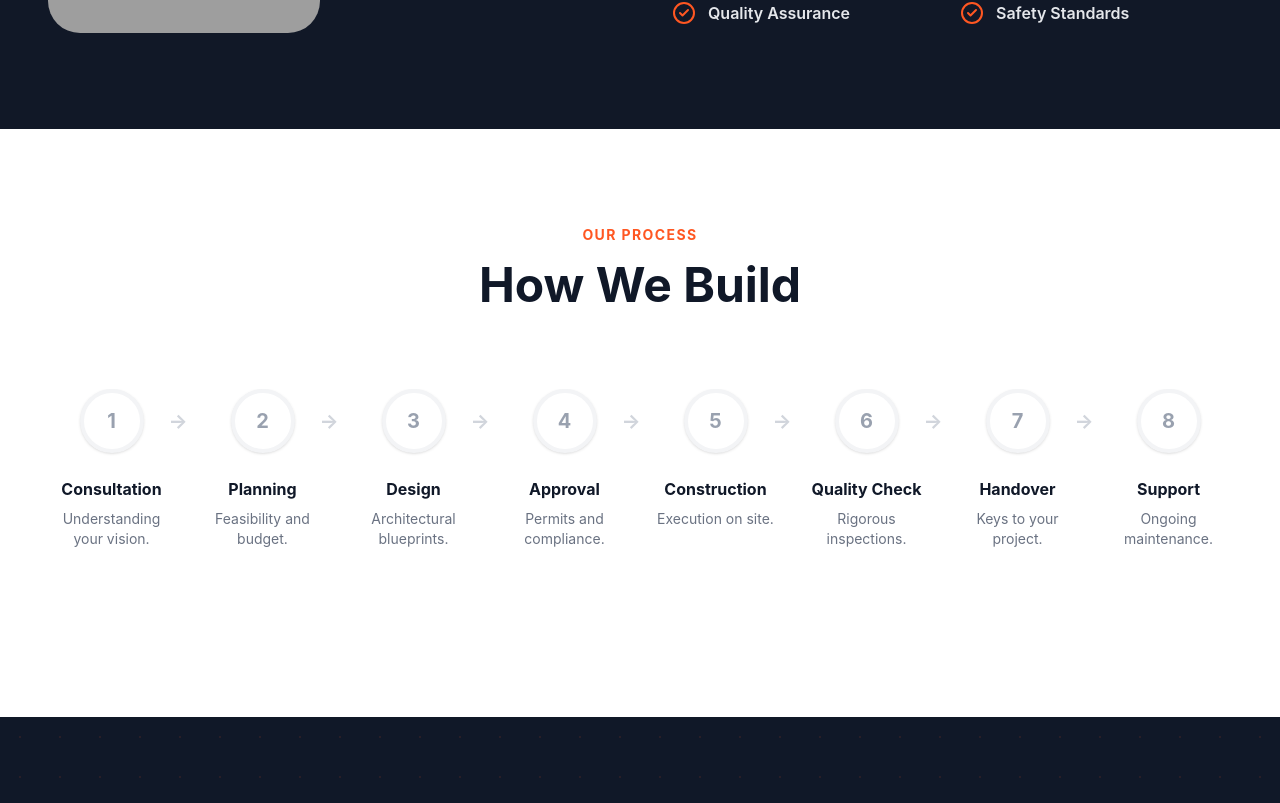
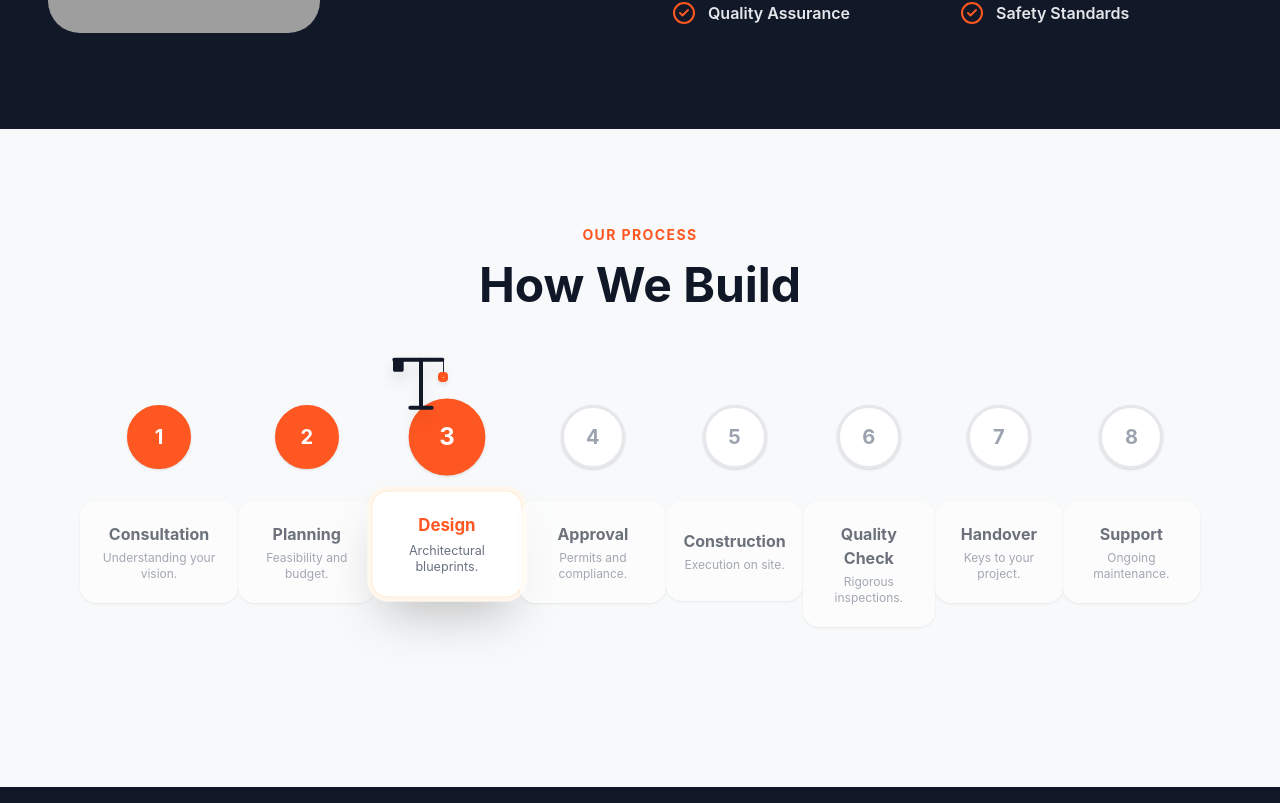
Before and after one commit to amanxridex/Highlinear, a React (Vite) app: page / in a window 1280 px wide. Shown: the part 4257-5060 px from the top of the page. Built offline with nearby package versions, Linux system fonts and the light colour scheme; grey boxes are pictures that could not be loaded.

Commit message:
Add animated crane timeline to Process section

```diff
--- a/src/components/home/ProcessTimeline.jsx
+++ b/src/components/home/ProcessTimeline.jsx
@@ -1,4 +1,4 @@
-import React from 'react';
+import React, { useState, useEffect } from 'react';
 import { motion } from 'framer-motion';
 
 const ProcessTimeline = () => {
@@ -13,44 +13,104 @@ const ProcessTimeline = () => {
     { title: "Support", desc: "Ongoing maintenance." }
   ];
 
+  const [currentStep, setCurrentStep] = useState(0);
+
+  useEffect(() => {
+    const timer = setInterval(() => {
+      setCurrentStep(prev => (prev + 1) % steps.length);
+    }, 3000);
+    return () => clearInterval(timer);
+  }, [steps.length]);
+
   return (
-    <section className="w-full py-24 px-6 md:px-12 bg-white overflow-hidden">
+    <section className="w-full py-24 px-6 md:px-12 bg-[#F8F9FA] overflow-hidden">
       <div className="max-w-7xl mx-auto">
-        <div className="text-center mb-16">
+        <div className="text-center mb-24">
           <div className="flex items-center justify-center gap-3 mb-4">
             <span className="uppercase tracking-widest text-sm font-bold text-[#FF5722]">Our Process</span>
           </div>
           <h2 className="text-4xl md:text-5xl font-bold text-gray-900">How We Build</h2>
         </div>
 
-        <div className="relative mt-20 pb-10">
-          {/* Connecting Line */}
-          <div className="absolute top-8 left-0 right-0 h-1 bg-gray-100 -z-10 hidden md:block"></div>
+        <div className="relative pb-16 px-4 md:px-8 w-full max-w-full overflow-x-auto md:overflow-visible hide-scrollbar">
 
-          {/* Scrollable Container for smaller screens, Grid for large */}
-          <div className="flex md:grid md:grid-cols-4 lg:grid-cols-8 gap-6 overflow-x-auto pb-8 snap-x snap-mandatory hide-scrollbar">
-            {steps.map((step, i) => (
+          {/* The Track Line (Desktop) */}
+          <div className="absolute top-8 left-[6%] right-[6%] h-1 bg-gray-200 -z-10 hidden md:block"></div>
+
+          {/* The Animated Crane (Desktop) */}
+          <div className="hidden md:block absolute top-0 left-[6%] right-[6%] h-16 pointer-events-none z-20">
+            <motion.div
+               animate={{ left: `${(currentStep / (steps.length - 1)) * 100}%` }}
+               transition={{ type: "spring", stiffness: 50, damping: 14 }}
+               className="absolute -top-14 -ml-[26px] flex flex-col items-center"
+            >
+              {/* Crane SVG */}
+              <svg width="64" height="64" viewBox="0 0 24 24" fill="none" stroke="#111827" strokeLinecap="round" strokeLinejoin="round" className="drop-shadow-xl relative z-10">
+                {/* Base and tower */}
+                <path d="M8 22h8M12 22V4" strokeWidth="1.5" />
+                {/* Boom */}
+                <path d="M2 4h18" strokeWidth="1.5" />
+                {/* Counterweight */}
+                <path d="M2 4v4h3V4" fill="#111827" />
+              </svg>
+
+              {/* Animated Hook Line */}
               <motion.div
-                key={i}
-                initial={{ opacity: 0, y: 20 }}
-                whileInView={{ opacity: 1, y: 0 }}
-                viewport={{ once: true }}
-                transition={{ delay: i * 0.1 }}
-                className="flex flex-col items-center text-center min-w-[200px] md:min-w-0 snap-center"
+                key={`line-${currentStep}`}
+                animate={{ height: [12, 12, 34, 12] }}
+                transition={{ duration: 3, times: [0, 0.4, 0.7, 1] }}
+                className="absolute top-[11px] left-[53.5px] w-[1.5px] bg-gray-800 origin-top z-0"
+              />
+
+              {/* Animated Material Block */}
+              <motion.div
+                key={`box-${currentStep}`}
+                animate={{ y: [12, 12, 34, 12] }}
+                transition={{ duration: 3, times: [0, 0.4, 0.7, 1] }}
+                className="absolute top-[11px] left-[49px] w-2.5 h-2.5 bg-[#FF5722] rounded-sm shadow-md z-0 flex items-center justify-center"
               >
-                <div className="w-16 h-16 rounded-full bg-white border-4 border-gray-100 text-gray-400 flex items-center justify-center text-xl font-bold mb-6 shadow-sm relative">
-                  {i + 1}
-                  {/* Arrow overlay */}
-                  {i < steps.length - 1 && (
-                    <div className="absolute -right-12 top-1/2 -translate-y-1/2 text-gray-300 hidden md:block">
-                      →
-                    </div>
-                  )}
-                </div>
-                <h4 className="font-bold text-gray-900 mb-2">{step.title}</h4>
-                <p className="text-sm text-gray-500">{step.desc}</p>
+                <div className="w-[1px] h-[1px] bg-white rounded-full"></div>
               </motion.div>
-            ))}
+            </motion.div>
+          </div>
+
+          {/* Timeline Nodes */}
+          <div className="flex flex-nowrap md:justify-between gap-8 md:gap-0 min-w-max md:min-w-0">
+            {steps.map((step, i) => {
+               const isActive = i === currentStep;
+               const isPast = i < currentStep;
+
+               return (
+                  <div key={i} className="flex flex-col items-center text-center w-[160px] md:w-auto relative group">
+                    {/* Circle Node */}
+                     <motion.div
+                        animate={{
+                          backgroundColor: isActive || isPast ? "#FF5722" : "#FFFFFF",
+                          borderColor: isActive || isPast ? "#FF5722" : "#E5E7EB",
+                          color: isActive || isPast ? "#FFFFFF" : "#9CA3AF",
+                          scale: isActive ? 1.2 : 1
+                        }}
+                        className="w-16 h-16 rounded-full border-[3px] flex items-center justify-center text-xl font-bold mb-8 shadow-sm z-10 transition-colors duration-300"
+                     >
+                       {i + 1}
+                     </motion.div>
+
+                     {/* Info Card Pop */}
+                     <motion.div
+                        animate={{
+                          y: isActive ? -8 : 0,
+                          scale: isActive ? 1.05 : 1,
+                          opacity: isActive ? 1 : 0.6
+                        }}
+                        transition={{ type: "spring", stiffness: 300, damping: 20 }}
+                        className={`bg-white px-4 py-5 rounded-2xl transition-all duration-300 min-h-[100px] flex flex-col justify-center w-full ${isActive ? 'shadow-2xl border border-orange-100 ring-4 ring-orange-50' : 'shadow-sm border border-transparent'}`}
+                     >
+                       <h4 className={`font-bold mb-1 ${isActive ? 'text-[#FF5722]' : 'text-gray-900'}`}>{step.title}</h4>
+                       <p className="text-xs text-gray-500">{step.desc}</p>
+                     </motion.div>
+                  </div>
+               )
+            })}
           </div>
         </div>
       </div>
```
